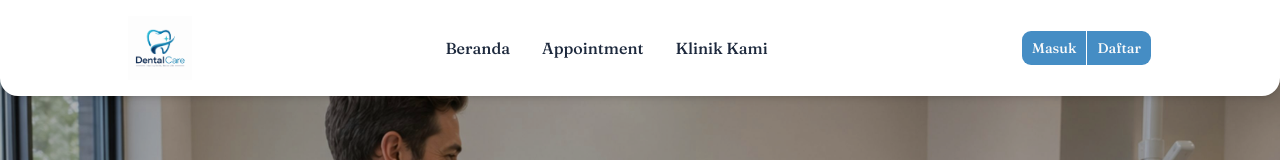
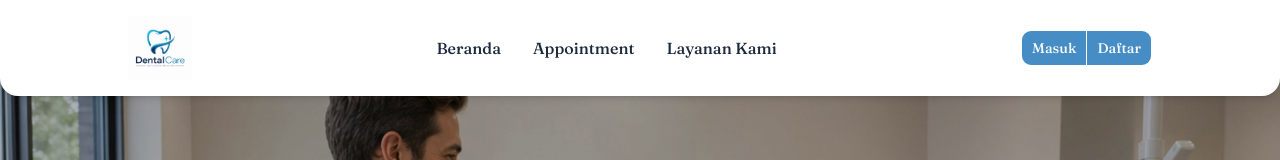
Before and after one commit to yosefflanes/dental-clinic-app, a React (Vite) app: page / in a window 1280 px wide. Shown: the top 160 px of the page. Built offline with nearby package versions, Linux system fonts and the light colour scheme.

Commit message:
feat: add link to appointment history in Navbar and update clinic label to services

```diff
--- a/src/components/Navbar.jsx
+++ b/src/components/Navbar.jsx
@@ -75,11 +75,19 @@ const Navbar = () => {
         >
           Appointment
         </Link>
+        {user && (
+          <Link
+            to="appointment/my"
+            className="text-slate-800 hover:text-blue-dark font-medium cursor-pointer"
+          >
+            Riwayat Appointment
+          </Link>
+        )}
         <Link
           to="#"
           className="text-slate-800 hover:text-blue-dark font-medium"
         >
-          Klinik Kami
+          Layanan Kami
         </Link>
       </nav>
 
```
